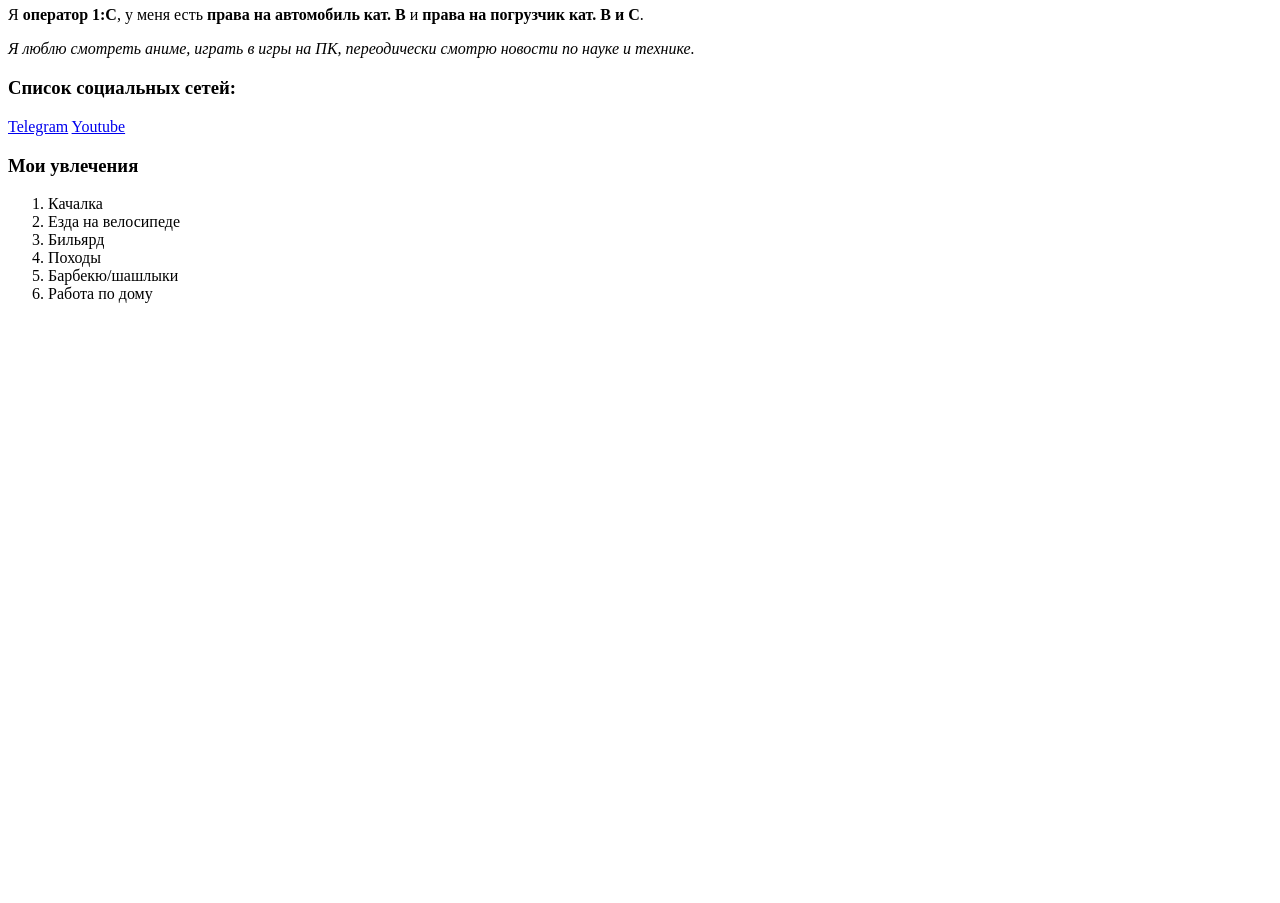
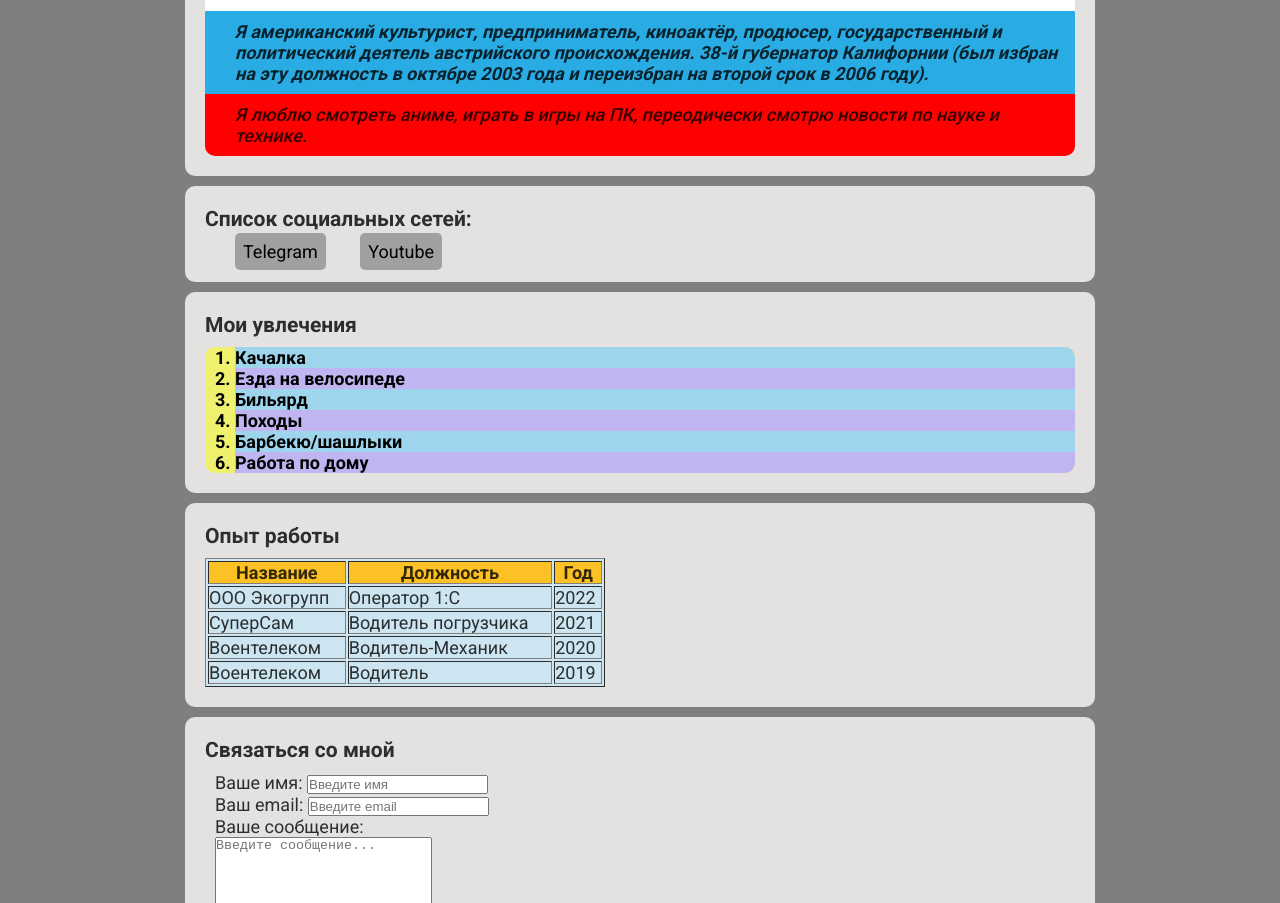
Before and after one commit to vintsan/result.school-22.12.2022, a plain HTML site: page index.html in a window 1280 px wide. Shown: the part 198-1101 px from the top of the page. Before the commit the page ends 800 px from the top, so only its background shows below. Drawn offline with Linux system fonts and the light colour scheme.

Commit message:
Практика по урокам 6-10 CSS

```diff
--- a/index.html
+++ b/index.html
@@ -7,35 +7,111 @@
     <meta name="viewport" content="width=device-width, initial-scale=1.0">
     <meta name="keywords" content="Резюме, для моего портфолио">
     <meta name="description" content="Сайт-резюме">
-    <title>Vitaliy resum</title>
+    <link rel="stylesheet" href="style.css">
+
+    <title>Vitaliy resume</title>
 </head>
 
 <body>
+
+    <section class="info container">
         <img src="https://games-of-thrones.ru/sites/default/files/pictures/all/Arnold%20Schwarzenegger/23.jpg"
             alt="Мое фото" width="150">
 
-    <h1>Виталий</h1>
+        <div class="description">
+            <h1>Арнольд Шварценеггер</h1>
             <p>
-        Я <strong>оператор 1:С</strong>, у меня есть <strong>права на автомобиль кат. В</strong> и <strong>права на
-            погрузчик кат. В и С</strong>.
+                <strong>Я американский культурист, предприниматель, киноактёр, продюсер, государственный и политический деятель австрийского происхождения. 38-й губернатор Калифорнии (был избран на эту должность в октябре 2003 года и переизбран на второй срок в 2006 году).</strong>
             </p>
-    <p><em>Я люблю смотреть аниме, играть в игры на ПК, переодически смотрю новости по науке и технике.</em></p>
+            <p class="social-networks">
+                <em>
+                    Я люблю смотреть аниме, играть в игры на ПК, переодически смотрю новости по науке и технике.
+                </em>
+            </p>
+        </div>
+    </section>
 
+
+    <section class="social">
+        <div class="social-links container">
             <h3>Список социальных сетей:</h3>
-    <a href="https://t.me/vintsan" alt="Мой Телеграм" target="_blank">Telegram</a>
-    <a href="#" alt=" Мой Ютуб" target="_blank">Youtube</a>
+            <a class="telegram links" href="#" alt="Мой Телеграм" target="_blank">Telegram</a>
+            <a class="youtube links" href="#" alt=" Мой Ютуб" target="_blank">Youtube</a>
+        </div>
+    </section>
 
+
+    <section class="hobbi container">
         <h3>Мои увлечения</h3>
-    <ol>
-        <li>Качалка</li>
-        <li>Езда на велосипеде</li>
-        <li>Бильярд</li>
-        <li>Походы</li>
-        <li>Барбекю/шашлыки</li>
-        <li>Работа по дому</li>
+        <ol class="list">
+            <li class="list-point1 radius1">Качалка</li>
+            <li class="list-point2">Езда на велосипеде</li>
+            <li class="list-point1">Бильярд</li>
+            <li class="list-point2">Походы</li>
+            <li class="list-point1">Барбекю/шашлыки</li>
+            <li class="list-point2 radius2">Работа по дому</li>
+        </ol>
+    </section>
 
-    </ol>
 
+    <section class="experience container">
+        <h3>Опыт работы</h3>
+        <table width="400" border="1">
+            <thead>
+                <tr>
+                    <th>Название</th>
+                    <th>Должность</th>
+                    <th>Год</th>
+                </tr>
+            </thead>
+            <tbody>
+                <tr>
+                    <td>ООО Экогрупп</td>
+                    <td>Оператор 1:С</td>
+                    <td>2022</td>
+                </tr>
+                <tr>
+                    <td>СуперСам</td>
+                    <td>Водитель погрузчика</td>
+                    <td>2021</td>
+                </tr>
+                <tr>
+                    <td>Воентелеком</td>
+                    <td>Водитель-Механик</td>
+                    <td>2020</td>
+                </tr>
+                <tr>
+                    <td>Воентелеком</td>
+                    <td>Водитель</td>
+                    <td>2019</td>
+                </tr>
+            </tbody>
+        </table>
+    </section>
+
+    <section class="contacts">
+        <div class="contacts container">
+            <h3>Связаться со мной</h3>
+            <form>
+
+                <div>
+                    <label for="name">Ваше имя:</label>
+                    <input id="name" type="text" placeholder="Введите имя">
+                </div>
+                <div>
+                    <label for="email">Ваш email:</label>
+                    <input id="email" type="email" placeholder="Введите email">
+                </div>
+                <div>
+                    <label for="message">Ваше сообщение:</label>
+                    <br>
+                    <textarea name="message" id="message" cols="25" rows="5" placeholder="Введите сообщение..."></textarea>
+                </div>
+
+                <input class="button-links links" type="submit" value="Отправить!">
+            </form>
+        </div>
+    </section>
 
 </body>
 
--- /dev/null
+++ b/style.css
@@ -0,0 +1,172 @@
+@import url('https://fonts.googleapis.com/css2?family=Roboto:wght@400;500;700&display=swap');
+
+* {
+    margin: 0;
+    padding: 0;
+}
+
+body {
+    font-family: 'Roboto', Arial, sans-serif;
+    font-size: 18px;
+    font-weight: 400;
+    max-width: 930px;
+    min-width: 450px;
+
+
+    margin: auto;
+    color: rgba(0, 0, 0, 0.8);
+    background: rgba(0, 0, 0, 0.5);
+}
+
+.container {
+    background: #e4e1e1;
+
+    border-radius: 10px;
+    padding: 20px;
+    margin: 10px;
+
+}
+
+.info img {
+    width: 150px;
+    background: #ffffff;
+    border-radius: 10px;
+    box-shadow: 0px 0px 10px rgba(0, 0, 0, 0.9);
+    margin-bottom: 10px;
+}
+
+.description h1 {
+    margin: 0;
+    padding: 10px 10px;
+
+    color: rgba(0, 0, 0, 0.8);
+    background: #ffffff;
+    border-top-left-radius: 10px;
+    border-top-right-radius: 10px;
+}
+
+.description p {
+    font-style: italic;
+    font-weight: 500;
+    background: #29abe3;
+    margin: 0;
+
+    padding: 10px 10px;
+    padding-left: 30px;
+}
+
+
+
+p.social-networks {
+    border-bottom-left-radius: 10px;
+    border-bottom-right-radius: 10px;
+
+    background: red;
+}
+
+.links {
+    font-family: inherit;
+    font-size: 18px;
+    margin-left: 30px;
+    padding: 8px;
+    color: rgb(0, 0, 0);
+    text-decoration: none;
+    background: #a0a0a0;
+    border-radius: 5px;
+    border: none;
+    cursor: pointer;
+
+}
+
+.social h3 {
+    padding-bottom: 10px;
+}
+
+.telegram:visited {
+    background-color: #b3b1b1;
+}
+.telegram:hover {
+    color: #00ffff;
+    background: #000;
+    text-decoration: underline;
+}
+.telegram:active {
+    color: rgb(255, 0, 0);
+
+}
+
+.youtube:visited {
+    background-color: #b3b1b1;
+}
+
+.youtube:hover {
+    color: rgb(255, 0, 0);
+    background: #000;
+    text-decoration: underline;
+}
+.youtube:active {
+    color: #00ffff;
+}
+
+
+.hobbi h3 {
+    padding-bottom: 10px;
+}
+
+
+
+.list {
+    font-weight: 600;
+    color: #000;
+    background: #eef06e;
+    border-radius: 10px;
+    padding-left: 30px;
+    font-family: inherit;
+}
+
+.list-point1 {
+   background: #9ed5ec;
+}
+
+.list-point2 {
+   background: #c0b5f0;
+}
+
+.radius1 {
+    border-top-right-radius: 10px;
+}
+
+.radius2 {
+    border-bottom-right-radius: 10px;
+}
+
+.experience h3 {
+    padding-bottom: 10px;
+}
+
+.experience table {
+    background: #cce5f0;
+}
+.experience thead {
+    background: #fcc225;
+}
+
+.contacts h3 {
+    padding-bottom: 10px;
+}
+
+.contacts form {
+    padding-left: 10px;
+}
+
+.button-links:visited {
+    color: rgb(30, 255, 0);
+    background-color: #00ffff;
+}
+.button-links:hover {
+    color: rgb(255, 255, 255);
+    background: #000;
+}
+.button-links:active {
+    color: #ff0000;
+}
```
Also changed, not shown: csskurs.css (added, +12 -0 lines), lesson 6-10 css.html (added, +33 -0 lines), sdf.html (added, +21 -0 lines), sdfff15.html (added, +32 -0 lines). Lines whose indentation alone changed are shown as unchanged.
